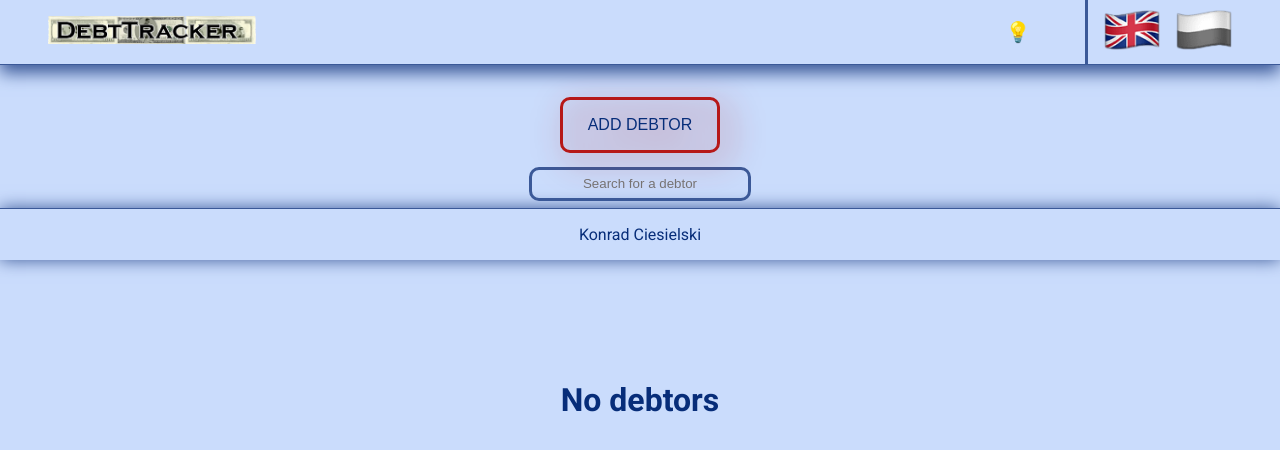
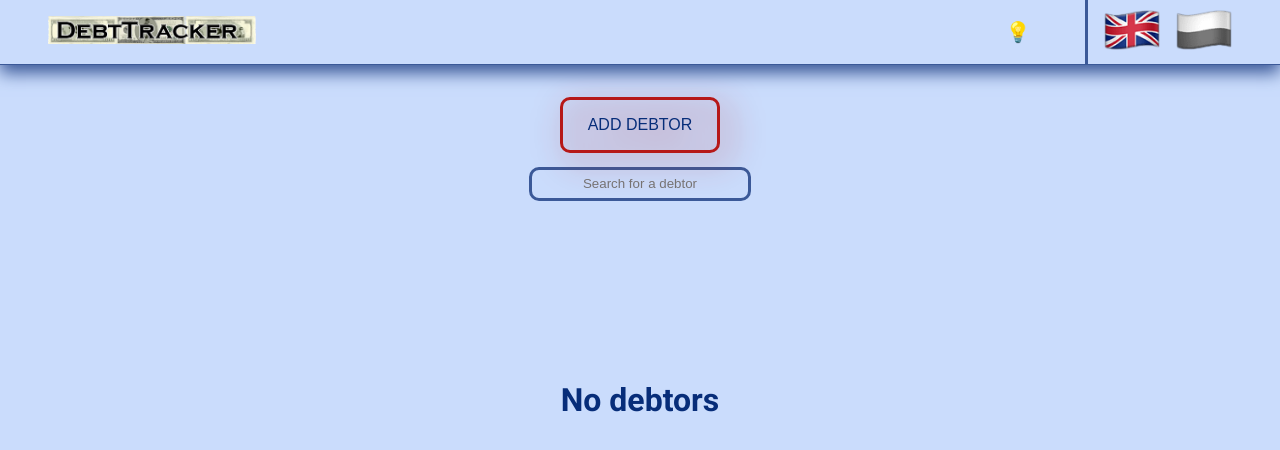
Before and after one commit to KondyKox/DebtTracker, a React (Vite) app: page / in a window 1280 px wide. Shown: the top 450 px of the page. Built offline with nearby package versions, Linux system fonts and the light colour scheme.

Commit message:
deleted footer

```diff
--- a/src/App.jsx
+++ b/src/App.jsx
@@ -5,7 +5,6 @@ import "./App.css";
 import Navbar from "./components/Navbar/Navbar";
 import DebtList from "./components/Debtors/DebtList/DebtList";
 import DebtForm from "./components/Debtors/DebtForm/DebtForm";
-import Footer from "./components/Footer/Footer";
 
 // Get your language
 const getLanguage = () => {
@@ -132,8 +131,6 @@ const App = () => {
       ) : (
         <DebtForm t={t} addDebtor={addDebtor} onSubmit={handleDebtFormOpen} />
       )}
-
-      <Footer />
     </I18nextProvider>
   );
 };
--- a/src/components/Footer/Footer.css
+++ /dev/null
@@ -1,29 +0,0 @@
-footer {
-  flex: 1;
-  flex-shrink: 0;
-  border-top: 1px solid var(--clr-blue);
-  box-shadow: 0 0em 1em var(--clr-blue);
-  margin-top: auto;
-  padding: 0.25em;
-}
-
-.creator {
-  display: flex;
-  justify-content: center;
-  align-items: center;
-  padding: 0.25em;
-  margin: 0.5em;
-}
-
-.creator a {
-  color: var(--clr-light);
-  font-size: var(--font-md);
-  transition: all 0.3s ease-in-out;
-}
-
-/* md */
-@media (min-width: 768px) {
-  .creator a:hover {
-    color: var(--clr-red);
-  }
-}
--- a/src/components/Footer/Footer.jsx
+++ /dev/null
@@ -1,15 +0,0 @@
-import "./Footer.css";
-
-const Footer = () => {
-  return (
-    <footer>
-      <div className="creator">
-        <a href="https://github.com/KondyKox" target="_blank">
-          Konrad Ciesielski
-        </a>
-      </div>
-    </footer>
-  );
-};
-
-export default Footer;
--- a/src/components/Navbar/Navbar.jsx
+++ b/src/components/Navbar/Navbar.jsx
@@ -29,12 +29,16 @@ const Navbar = ({ activeLng, setActiveLng, isLightTheme, setLightTheme }) => {
   return (
     <nav className="navbar">
       <div className="logo">
-        <img src="./logo.png" alt="Logo" />
+        <a href="https://github.com/KondyKox" target="_blank">
+          <img src="./logo.png" alt="Logo" />
+        </a>
       </div>
       {windowWidth >= 768 ? (
         <div className="nav__elements">
           <button
-            className={`theme-toggle-btn btn ${!isLightTheme ? "active" : null}`}
+            className={`theme-toggle-btn btn ${
+              !isLightTheme ? "active" : null
+            }`}
             onClick={setLightTheme}
           >
             💡
@@ -87,7 +91,9 @@ const Navbar = ({ activeLng, setActiveLng, isLightTheme, setLightTheme }) => {
           </ul>
 
           <button
-            className={`theme-toggle-btn btn ${!isLightTheme ? "active" : null}`}
+            className={`theme-toggle-btn btn ${
+              !isLightTheme ? "active" : null
+            }`}
             onClick={setLightTheme}
           >
             💡
```
